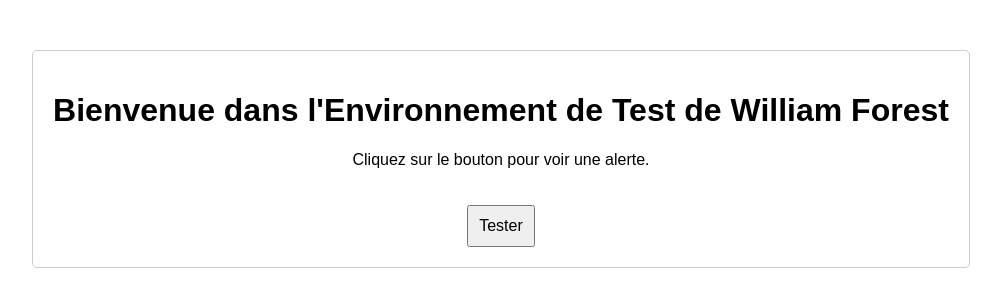
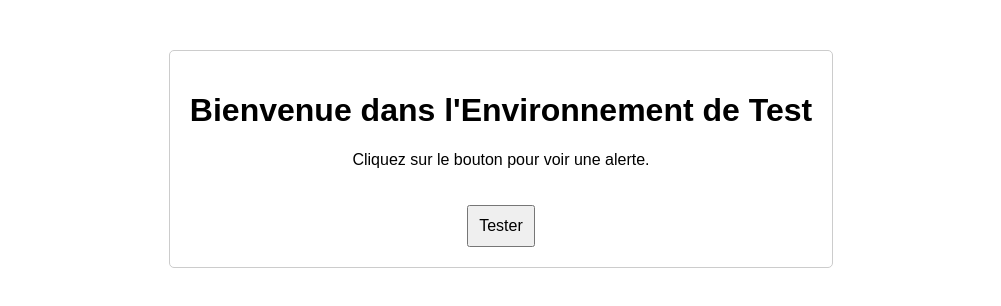
Before and after one commit to wilfo007/2025-Projet, a plain HTML site: page index.html in a window 1280 px wide. Shown: the whole page, without its empty margins (139-1140 px from the left). Drawn offline with Linux system fonts and the light colour scheme.

Commit message:
Update index.html
enlevé nom

```diff
--- a/index.html
+++ b/index.html
@@ -25,7 +25,7 @@
 </head>
 <body>
     <div class="container">
-        <h1>Bienvenue dans l'Environnement de Test de William Forest</h1>
+        <h1>Bienvenue dans l'Environnement de Test</h1>
         <p>Cliquez sur le bouton pour voir une alerte.</p>
         <button onclick="testFunction()">Tester</button>
     </div>
```
